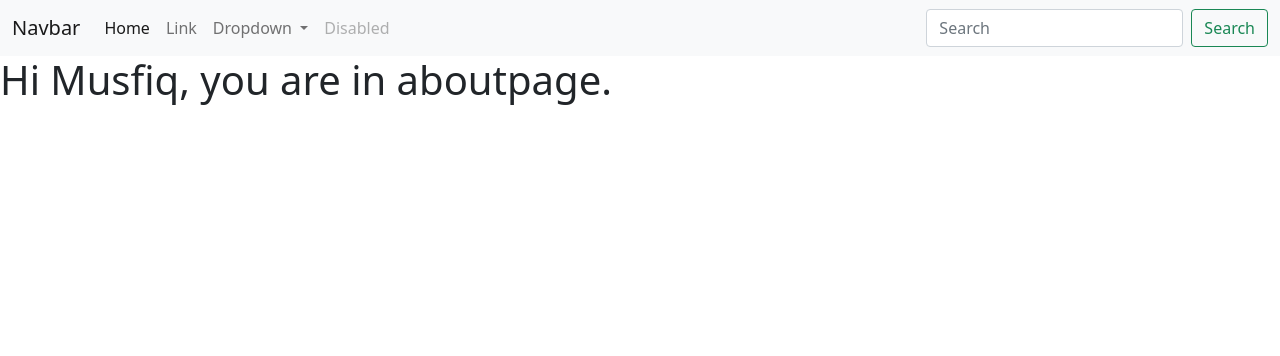
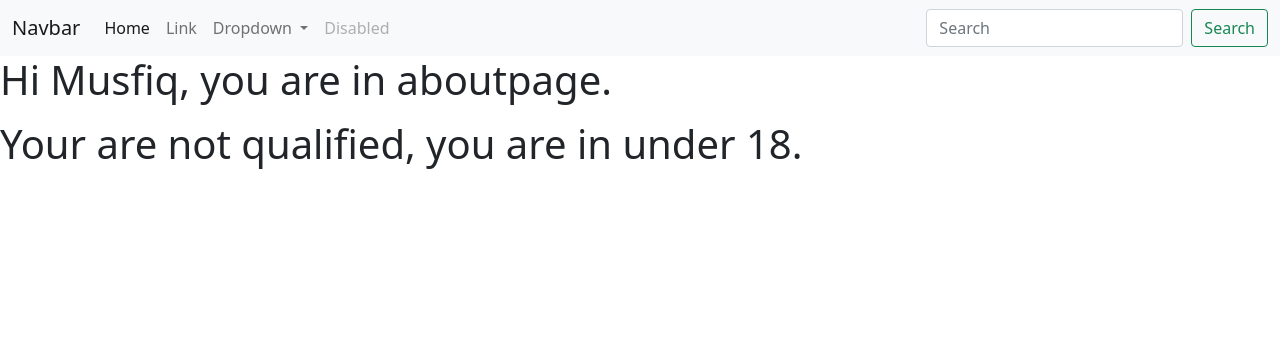
Before and after one commit to musfiqur552608/Django_practice_project, a Python web app: template templates/second.html in a window 1280 px wide. Shown: the top 356 px of the page. Run offline with Jinja, Linux system fonts and the light colour scheme; the template is opened without the code that fills it, so the values that code supplies are empty.

Commit message:
loop and condition with html

```diff
--- a/myapp/views.py
+++ b/myapp/views.py
@@ -10,11 +10,15 @@ def about(request):
     sad = "I am said."
     happy = "Please make me happy"
     list = ["Give me freedom", "All is well", "I love this", "I am happy"]
+    age = 23
+    check = age > 18
 
     mydict = {
         "sad" : sad,
         "happy" : happy,
         "list" : list,
+        "check" : check,
+        "age" : age,
     }
     return render(request, 'second.html', context = mydict)
 
--- a/templates/second.html
+++ b/templates/second.html
@@ -9,4 +9,10 @@
     <li>{{i}}</li>
     {% endfor %}
 </ul>
+
+{% if check %}
+<h1>Your qualified, your age is {{age}}.</h1>
+{% else %}
+<h1>Your are not qualified, you are in under 18.</h1>
+{% endif %}
 {% endblock %}
```
